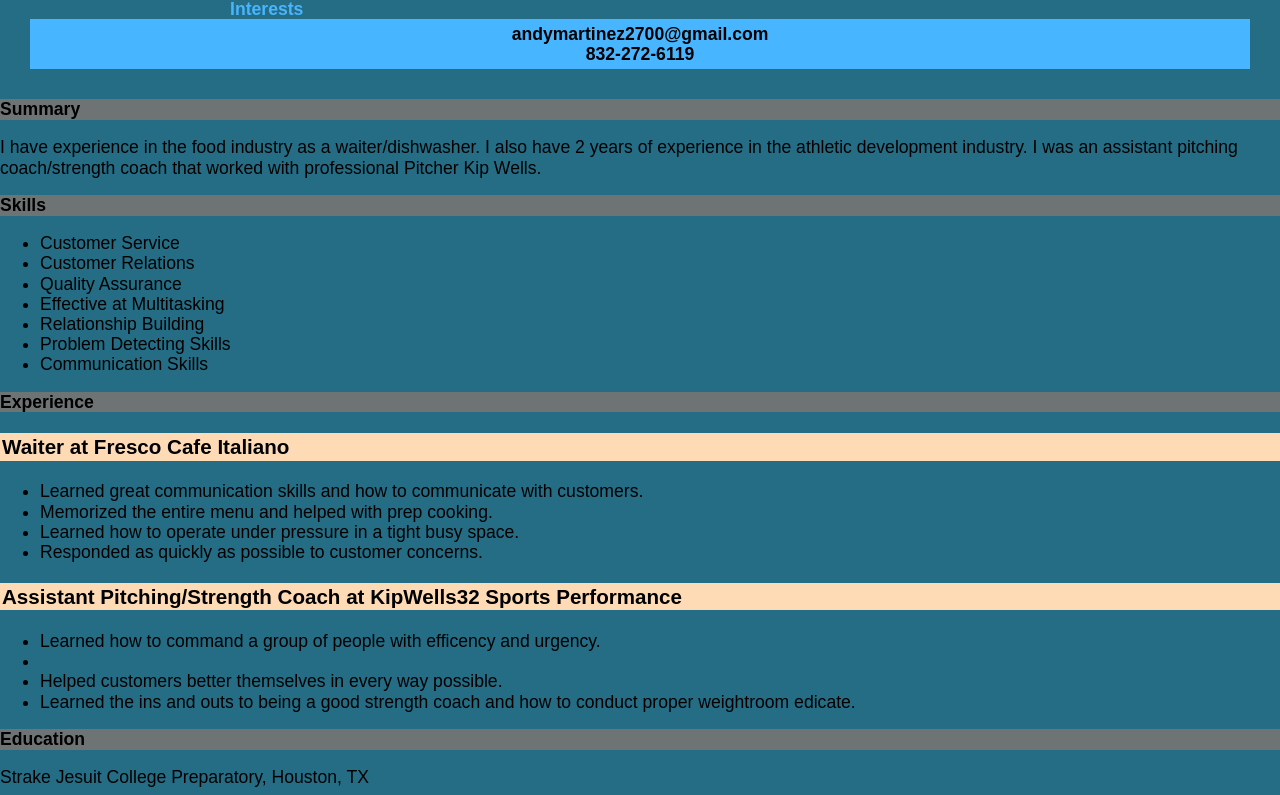
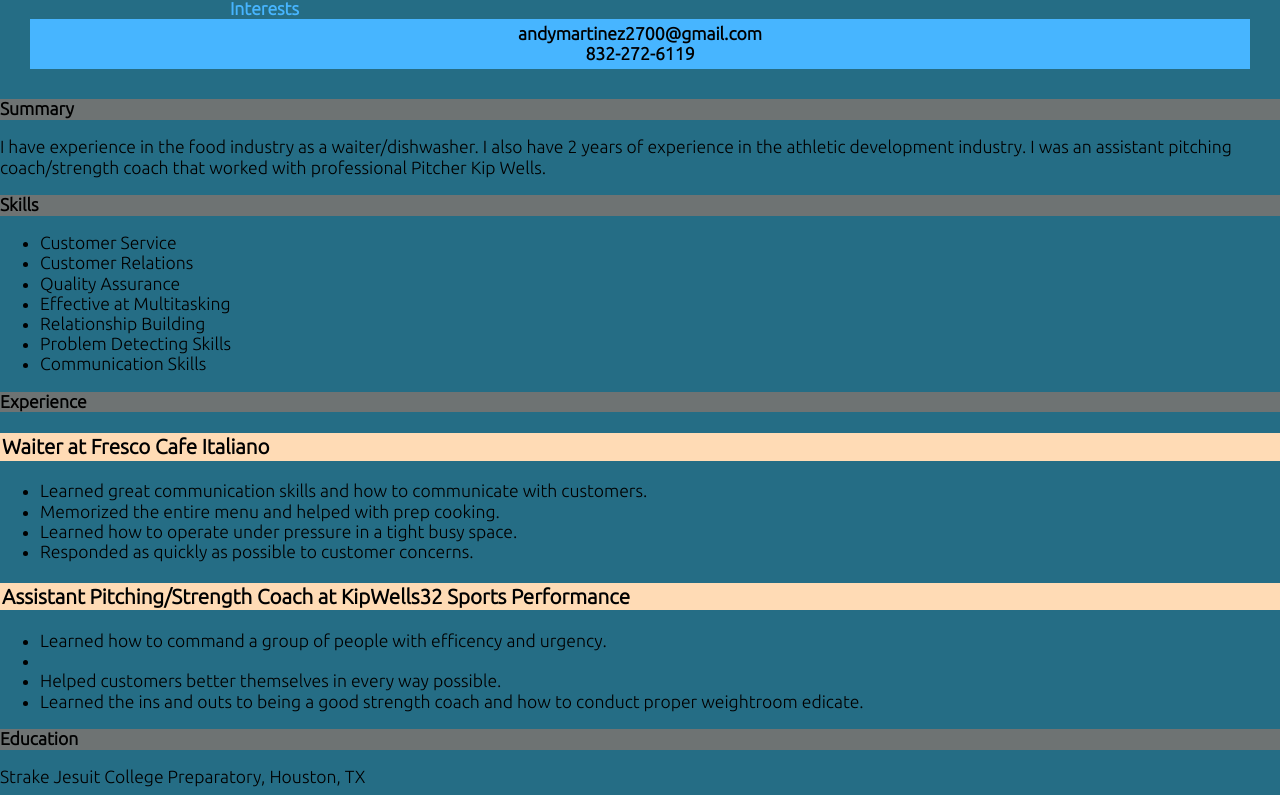
Before and after one commit to amartinez270/Project-2, a plain HTML site: page resume.html in a window 1280 px wide. Shown: the part 75-870 px from the top of the page. Drawn offline with Linux system fonts and the light colour scheme.

Commit message:
push code

```diff
--- a/resume.html
+++ b/resume.html
@@ -5,7 +5,7 @@
   <title>3 Pager</title>
   <link rel="preconnect" href="https://fonts.googleapis.com">
   <link rel="preconnect" href="https://fonts.gstatic.com" crossorigin>
-  <link href="https://fonts.googleapis.com/css2?family=Oswald:wght@300&display=swap" rel="stylesheet">
+  <link href="https://fonts.googleapis.com/css2?family=Ubuntu:wght@300&display=swap" rel="stylesheet">
   <link rel="stylesheet" href="css/normalize.css">
   <link rel="stylesheet" href="css/style.css">
 </head>
@@ -23,12 +23,14 @@
 	  </div>
     </nav>
   </header>
+</body>
   <h1>Andres Martinez</h1>
   <h4>
     <strong>andymartinez2700@gmail.com</strong>
     <strong><br>832-272-6119<br></strong>
   </h4>
   <main>
+	<body>
 		<section>
 			<h2>Summary</h2>
 			<p>I have experience in the food industry as a waiter/dishwasher. I also have 2 years of experience in the athletic development industry. I was an assistant pitching coach/strength coach that worked with professional Pitcher Kip Wells.</p>
@@ -65,6 +67,8 @@
 					<li>Graduated Highest Honors</li>
 					<li>National Honor Society</li>
 				</ul>
+			</section>
 		</body>
+	</main>
 
 </html>
```
Also changed, not shown: index.html (+3 -0 lines). Lines whose indentation alone changed are shown as unchanged.
